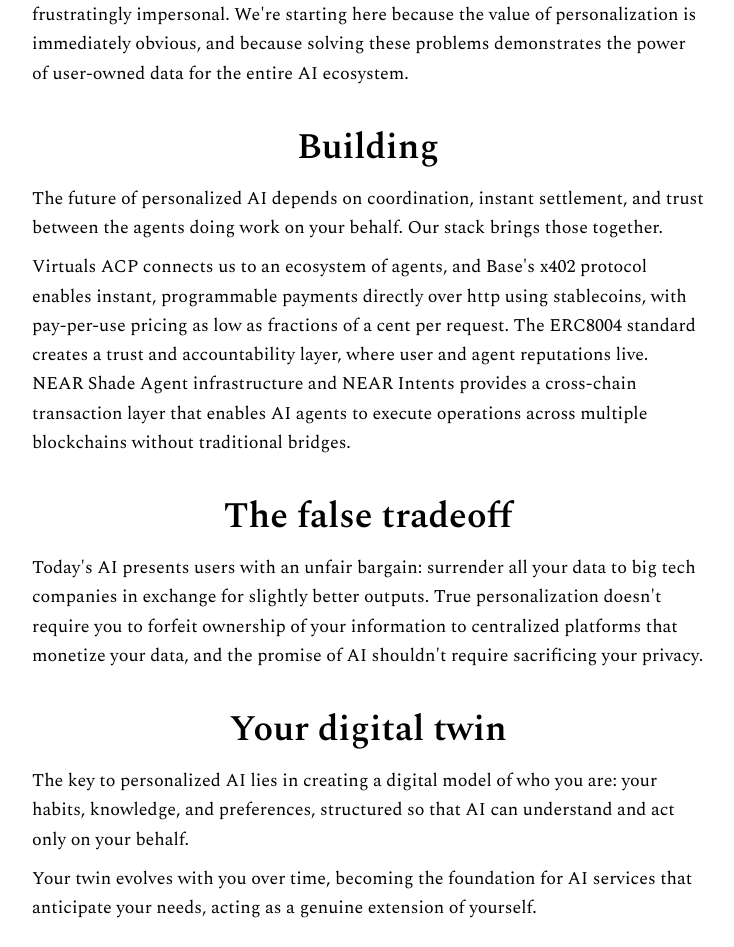
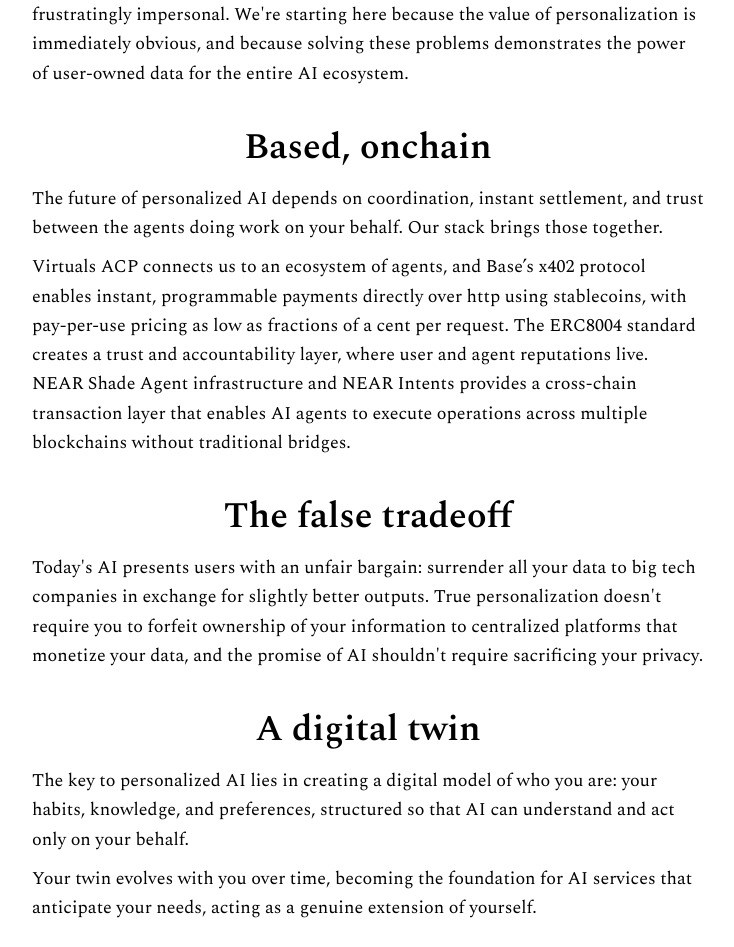
Before and after one commit to VERZUOL1/ring-land, a Next.js app: page / in a window 1280 px wide. Shown: the part 700-1647 px from the top of the page, without its empty margins (272-1006 px from the left). Built offline with nearby package versions, Linux system fonts and the light colour scheme.

Commit message:
Update section headers and adjust copy for consistency and clarity across landing page components

```diff
--- a/components/building-section.tsx
+++ b/components/building-section.tsx
@@ -17,23 +17,13 @@ export function BuildingSection() {
           transition={{ duration: 0.8 }}
           className="space-y-4"
         >
-          <h2 className="text-3xl md:text-4xl font-semibold text-center">Building</h2>
+          <h2 className="text-3xl md:text-4xl font-semibold text-center">Based, onchain</h2>
           <div className="space-y-2.5 text-lg leading-relaxed font-light">
             <p>
-              The future of personalized AI depends on coordination, instant
-              settlement, and trust between the agents doing work on your
-              behalf. Our stack brings those together.
+              The future of personalized AI depends on coordination, instant settlement, and trust between the agents doing work on your behalf. Our stack brings those together.
             </p>
             <p>
-              Virtuals ACP connects us to an ecosystem of agents, and Base's
-              x402 protocol enables instant, programmable payments directly over
-              http using stablecoins, with pay-per-use pricing as low as
-              fractions of a cent per request. The ERC8004 standard creates a
-              trust and accountability layer, where user and agent reputations
-              live. NEAR Shade Agent infrastructure and NEAR Intents provides a
-              cross-chain transaction layer that enables AI agents to execute
-              operations across multiple blockchains without traditional
-              bridges.
+              Virtuals ACP connects us to an ecosystem of agents, and Base’s x402 protocol enables instant, programmable payments directly over http using stablecoins, with pay-per-use pricing as low as fractions of a cent per request. The ERC8004 standard creates a trust and accountability layer, where user and agent reputations live. NEAR Shade Agent infrastructure and NEAR Intents provides a cross-chain transaction layer that enables AI agents to execute operations across multiple blockchains without traditional bridges.
             </p>
           </div>
         </motion.div>
--- a/components/digital-twin-section.tsx
+++ b/components/digital-twin-section.tsx
@@ -17,17 +17,13 @@ export function DigitalTwinSection() {
           transition={{ duration: 0.8 }}
           className="space-y-4"
         >
-          <h2 className="text-3xl md:text-4xl font-semibold text-center">Your digital twin</h2>
+          <h2 className="text-3xl md:text-4xl font-semibold text-center">A digital twin</h2>
           <div className="space-y-2.5 text-lg leading-relaxed font-light">
             <p>
-              The key to personalized AI lies in creating a digital model of who
-              you are: your habits, knowledge, and preferences, structured so
-              that AI can understand and act only on your behalf.
+              The key to personalized AI lies in creating a digital model of who you are: your habits, knowledge, and preferences, structured so that AI can understand and act only on your behalf.
             </p>
             <p>
-              Your twin evolves with you over time, becoming the foundation for
-              AI services that anticipate your needs, acting as a genuine
-              extension of yourself.
+              Your twin evolves with you over time, becoming the foundation for AI services that anticipate your needs, acting as a genuine extension of yourself.
             </p>
           </div>
         </motion.div>
--- a/components/privacy-section.tsx
+++ b/components/privacy-section.tsx
@@ -22,10 +22,7 @@ export function PrivacySection() {
           </h2>
           <div className="text-lg leading-relaxed font-light">
             <p>
-              Your personal data is encrypted end-to-end with keys only you
-              control, and you sign a message to approve exactly what's shared,
-              with whom, and for how long. You can revoke access, export, or
-              delete data whenever you choose.
+              Your personal data is encrypted end-to-end with keys only you control, and you sign a message to approve exactly what's shared, with whom, and for how long. You can revoke access, export, or delete data whenever you choose.
             </p>
           </div>
         </motion.div>
--- a/components/values-section.tsx
+++ b/components/values-section.tsx
@@ -22,11 +22,7 @@ export function ValuesSection() {
           </h2>
           <div className="text-lg leading-relaxed font-light">
             <p>
-              Search and Commerce represent trillions of dollars in global
-              activity but remain frustratingly impersonal. We're starting here
-              because the value of personalization is immediately obvious, and
-              because solving these problems demonstrates the power of
-              user-owned data for the entire AI ecosystem.
+              Search and Commerce represent trillions of dollars in global activity but remain frustratingly impersonal. We're starting here because the value of personalization is immediately obvious, and because solving these problems demonstrates the power of user-owned data for the entire AI ecosystem.
             </p>
           </div>
         </motion.div>
```
Also changed, not shown: components/tradeoff-section.tsx (+1 -6 lines).
